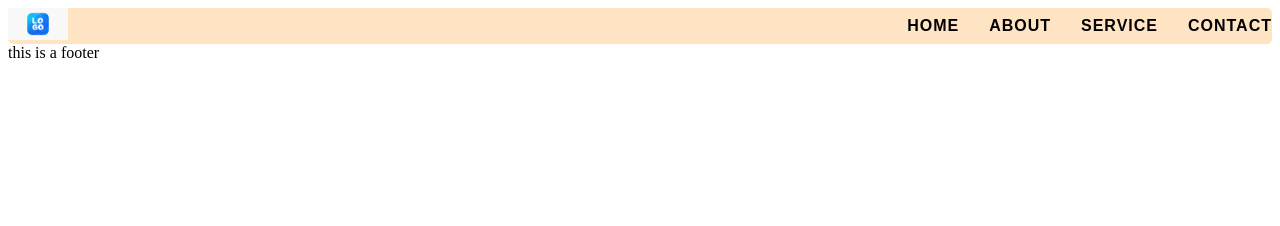
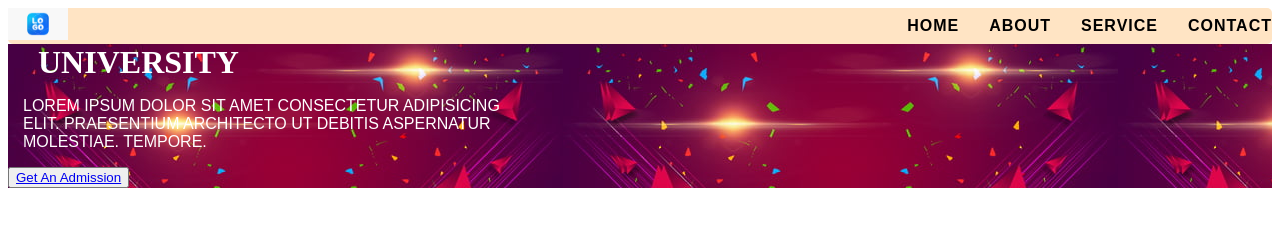
Before and after one commit to Israfilmatubbar/my_fast_project.github, a plain HTML site: page index.html in a window 1280 px wide. Drawn offline with Linux system fonts and the light colour scheme.

Commit message:
Add cover and cover img

```diff
--- a/index.html
+++ b/index.html
@@ -37,8 +37,12 @@
         </ul>
 
     </nav>
-    <footer>
-        this is a footer
-    </footer>
+    <div class="banner">
+        <h1>university</h1>
+        <p>Lorem ipsum dolor sit amet consectetur adipisicing elit. Praesentium architecto ut debitis aspernatur molestiae. Tempore.</p>
+        <div class="button">
+            <button><a href="#">Get An Admission</a></button>
+        </div>
+    </div>
 </body>
 </html>
--- a/styles/style.css
+++ b/styles/style.css
@@ -80,3 +80,26 @@
     padding: right;
 
 }
+
+.banner {
+    background-image:url(/pictures/banner/71577e1cf59d802.jpg);
+
+}
+.banner h1 {
+    margin: 0px;
+    margin-left: 30px;
+    color: white;
+    text-transform: uppercase;
+
+}
+.banner p {
+    text-transform: uppercase;
+    width: 40%;
+    margin-left: 15px;
+    color: white;
+    font-family: sans-serif;
+}
+
+.banner .button {
+
+}
```
Also changed, not shown: pictures/banner/71577e1cf59d802.jpg (added).
